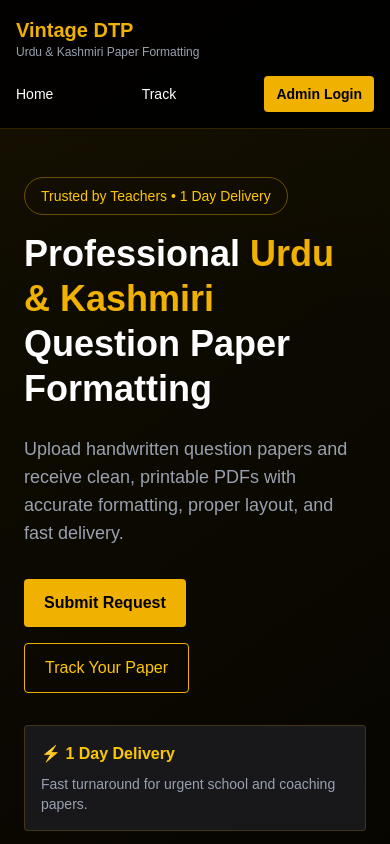
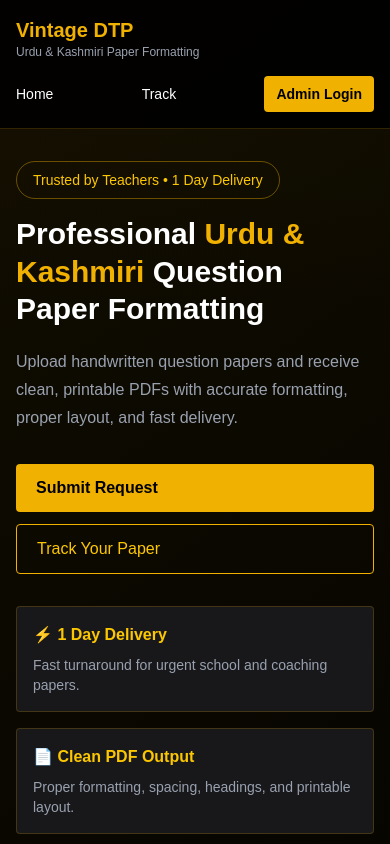
Before and after one commit to shillanshafihilal119-ops/dtp, a Next.js app: page / in a window 390 px wide. Shown: the top 844 px of the page. Built offline with nearby package versions, Linux system fonts and the light colour scheme; no server answers; the database is empty.

Commit message:
Improve mobile homepage hero layout

```diff
--- a/app/page.tsx
+++ b/app/page.tsx
@@ -163,7 +163,7 @@ export default function Home() {
   }
 
   return (
-    <main className="min-h-screen px-6 py-12 sm:px-10">
+    <main className="min-h-screen px-4 py-8 sm:px-10 sm:py-12">
       {loading && (
         <div className="fixed inset-0 z-50 flex items-center justify-center bg-black/70">
           <div className="rounded-lg border border-yellow-500 bg-black p-6">
@@ -172,23 +172,23 @@ export default function Home() {
         </div>
       )}
 
-      <section className="mx-auto mb-16 max-w-6xl">
+      <section className="mx-auto mb-12 max-w-6xl sm:mb-16">
         <p className="mb-4 inline-block rounded-full border border-yellow-500/40 px-4 py-2 text-sm text-yellow-400">
           Trusted by Teachers • 1 Day Delivery
         </p>
 
-        <h1 className="max-w-4xl text-4xl font-bold leading-tight sm:text-6xl">
+        <h1 className="max-w-4xl text-3xl font-bold leading-tight sm:text-6xl">
           Professional
           <span className="text-yellow-500"> Urdu & Kashmiri </span>
           Question Paper Formatting
         </h1>
 
-        <p className="mt-6 max-w-2xl text-lg text-gray-400">
+        <p className="mt-5 max-w-2xl text-base leading-7 text-gray-400 sm:mt-6 sm:text-lg">
           Upload handwritten question papers and receive clean, printable PDFs
           with accurate formatting, proper layout, and fast delivery.
         </p>
 
-        <div className="mt-8 flex flex-wrap gap-4">
+        <div className="mt-8 grid gap-3 sm:flex sm:flex-wrap sm:gap-4">
           <a
             href="#request-form"
             className="rounded bg-yellow-500 px-5 py-3 font-semibold text-black transition hover:bg-yellow-400"
```
